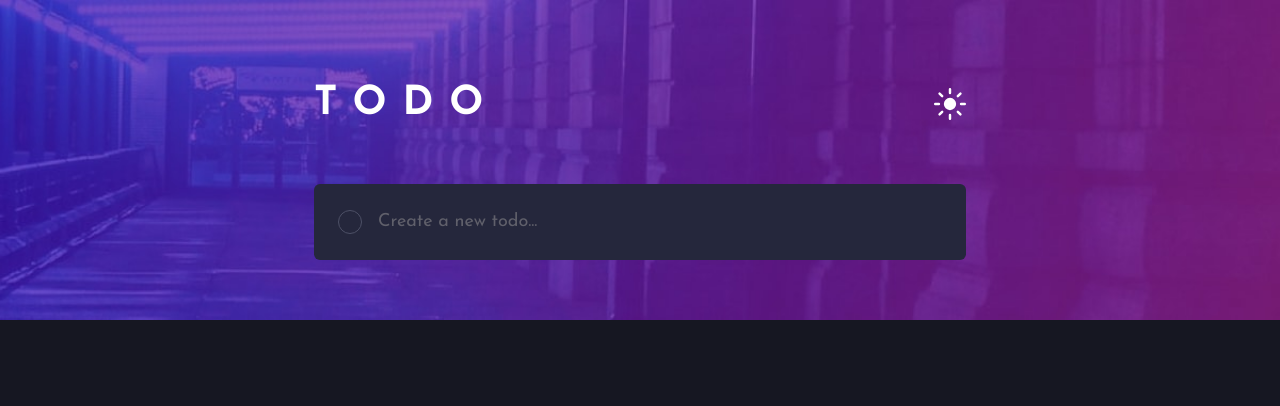
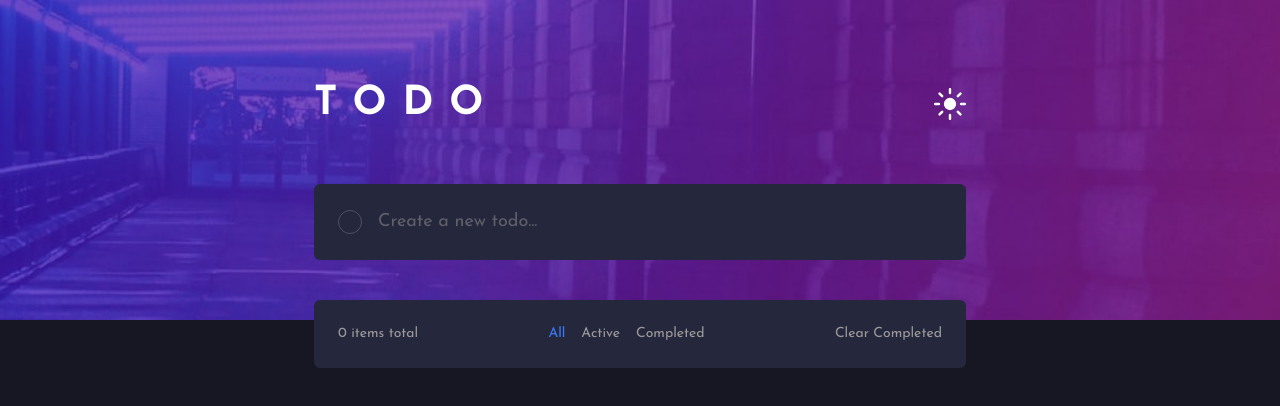
Before and after one commit to milennafeijo/projeto-todo-react-tailwind, a React (Vite) app: page / in a window 1280 px wide. Shown: the top 406 px of the page. Built offline with nearby package versions, Linux system fonts and the light colour scheme.

Commit message:
feat: adiciona tarefas e tema salvos no local.storaged

```diff
--- a/src/App.tsx
+++ b/src/App.tsx
@@ -1,4 +1,4 @@
-import { useState, type FormEvent } from "react";
+import { useEffect, useState, type FormEvent } from "react";
 import TodoHeader from "./components/TodoHeader";
 import TodoForm from "./components/TodoForm";
 import TodoList from "./components/TodoList";
@@ -14,8 +14,23 @@ interface Todo {
 
 function App() {
 
-  const [todos, setTodos] = useState<Todo[]>([]);
+  const [todos, setTodos] = useState<Todo[]>(() => {
+    const savedTodos = localStorage.getItem("todos");
+
+    if (!savedTodos) return [];
+
+    try {
+      const parsedTodos = JSON.parse(savedTodos);
+      return Array.isArray(parsedTodos) ? parsedTodos : [];
+    } catch {
+      return [];
+    }
+  });
   const [filter, setFilter] = useState<"all" | "active" | "completed">("all");
+
+  useEffect(() => {
+    localStorage.setItem("todos", JSON.stringify(todos));
+  }, [todos]);
 
   const addTodo = (event: FormEvent<HTMLFormElement>) => {
     event.preventDefault();
@@ -31,6 +46,7 @@ function App() {
       completed: false
     }]);
 
+    setFilter("all");
     event.currentTarget.reset();
   };
 
@@ -57,12 +73,16 @@ function App() {
     return true;
   })
 
+  const clearCompleted = () => {
+    setTodos(prev => prev.filter(todo => !todo.completed));
+  };
 
   return (
     <TodoContainer>
       <TodoHeader></TodoHeader>
       <TodoForm onSubmit={addTodo}></TodoForm>
-      <TodoList todos={filteredTodos} toggleTodoCompleted={toggleTodoCompleted} setFilter={setFilter} filter={filter}></TodoList>
+      <TodoList todos={filteredTodos} toggleTodoCompleted={toggleTodoCompleted} setFilter={setFilter} filter={filter} clearCompleted={clearCompleted}>
+      </TodoList>
     </TodoContainer>
 
   );
--- a/src/components/TodoList/index.tsx
+++ b/src/components/TodoList/index.tsx
@@ -14,9 +14,10 @@ interface TodoListProps {
     toggleTodoCompleted: (id: number) => void;
     setFilter: (filter: "all" | "active" | "completed") => void;
     filter: "all" | "active" | "completed";
+    clearCompleted: () => void;
 }
 
-const TodoList = ({ todos, toggleTodoCompleted, setFilter, filter }: TodoListProps) => {
+const TodoList = ({ todos, toggleTodoCompleted, setFilter, filter, clearCompleted }: TodoListProps) => {
 
     const { theme } = useContext(ThemeContext);
 
@@ -44,23 +45,22 @@ const TodoList = ({ todos, toggleTodoCompleted, setFilter, filter }: TodoListPro
                     ))}
                 </ul>
 
-                {todos.length > 0 && (
+                <div className="text-sm flex justify-between items-center p-6">
+                    <p className={themeConfig[theme].todo.textColor}>{todos.length} items total</p>
 
-                    <div className="text-sm flex justify-between items-center p-6">
-                        <p className={themeConfig[theme].todo.textColor}>{todos.length} items total</p>
+                    <div className="hidden md:flex gap-4">
+                        <button onClick={() => setFilter("all")} className={`${filter === "all" ? "text-bright-blue" : themeConfig[theme].todo.textColor} cursor-pointer ${themeConfig[theme].todo.hoverTextColor}`}>All</button>
 
-                        <div className="hidden md:flex gap-4">
-                            <button onClick={() => setFilter("all")} className="text-bright-blue cursor-pointer">All</button>
+                        <button onClick={() => setFilter("active")} className={`${filter === "active" ? "text-bright-blue" : themeConfig[theme].todo.textColor} cursor-pointer ${themeConfig[theme].todo.hoverTextColor}`}>Active</button>
 
-                            <button onClick={() => setFilter("active")} className={themeConfig[theme].todo.textColor + " cursor-pointer hover:underline"}>Active</button>
-
-                            <button onClick={() => setFilter("completed")} className={themeConfig[theme].todo.textColor + " cursor-pointer hover:underline"}>Completed</button>
-                        </div>
-
-                        <button className={themeConfig[theme].todo.textColor + " cursor-pointer hover:underline"}>Clear Completed</button>
+                        <button onClick={() => setFilter("completed")} className={`${filter === "completed" ? "text-bright-blue" : themeConfig[theme].todo.textColor} cursor-pointer ${themeConfig[theme].todo.hoverTextColor}`}>Completed</button>
                     </div>
 
-                )}
+                    <button
+                    onClick={clearCompleted}
+                    className={`${themeConfig[theme].todo.textColor} cursor-pointer ${themeConfig[theme].todo.hoverTextColor}`}>Clear Completed</button>
+                </div>
+
 
             </div>
 
--- a/src/contexts/ThemeProvider.tsx
+++ b/src/contexts/ThemeProvider.tsx
@@ -7,10 +7,19 @@ interface ThemeProviderProps {
 
 export const ThemeProvider = ({ children }: ThemeProviderProps) => {
 
-    const [theme, setTheme] = useState<ThemeName>("dark");
+    const [theme, setTheme] = useState<ThemeName>(() => {
+        const savedTheme = localStorage.getItem("theme");
+
+        return savedTheme === "light" || savedTheme === "dark" ? savedTheme : "dark";
+    });
 
     const toggleTheme = () => {
-        setTheme(prev => (prev === "dark" ? "light" : "dark"));
+        setTheme(prev => {
+            const nextTheme = prev === "dark" ? "light" : "dark";
+
+            localStorage.setItem("theme", nextTheme);
+            return nextTheme;
+        });
     }
 
     return (
```
